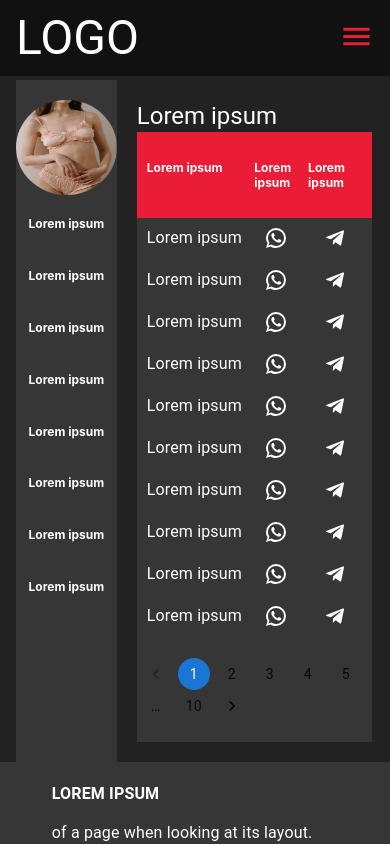
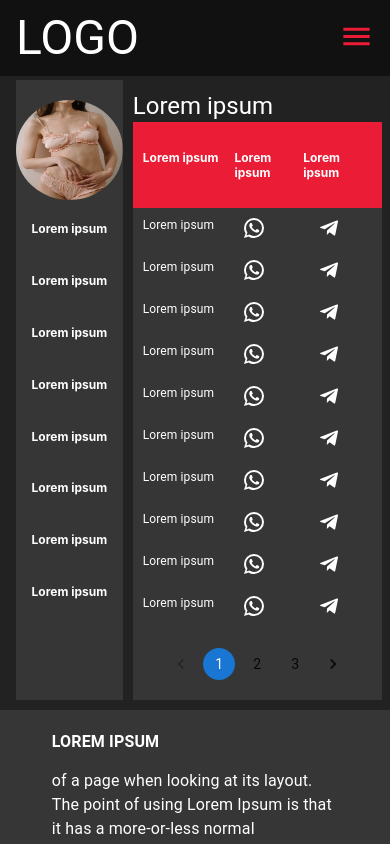
Before and after one commit to tecnoher/mig, a React (Create React App) app: page /dashboard in a window 390 px wide. Shown: the top 844 px of the page. Built offline with nearby package versions, Linux system fonts and the light colour scheme.

Commit message:
wip tablet view

```diff
--- a/src/features/AdminDashboard/index.tsx
+++ b/src/features/AdminDashboard/index.tsx
@@ -1,21 +1,6 @@
-import { CustomCard, LeftPanel, RightPanel } from "@components";
-import MenuOpenIcon from "@material-ui/icons/MenuOpen";
-import ArrowDropDownIcon from "@material-ui/icons/ArrowDropDown";
-import ArrowDropUpIcon from "@material-ui/icons/ArrowDropUp";
 import WhatsAppIcon from "@material-ui/icons/WhatsApp";
 import TelegramIcon from "@material-ui/icons/Telegram";
-import RoomIcon from "@material-ui/icons/Room";
-import {
-  Box,
-  Button,
-  Container,
-  Divider,
-  Grid,
-  Pagination,
-  TextField,
-  Typography,
-  useMediaQuery,
-} from "@mui/material";
+import { Box, Button, Container, Pagination, Typography } from "@mui/material";
 import React, { FC, useEffect, useState } from "react";
 import { useStyles } from "./styles";
 
@@ -76,13 +61,22 @@ const AdminDashboard: FC = () => {
           <Typography variant="h5">Lorem ipsum</Typography>
           <Box>
             <Box className={classes.tableHeader}>
-              <h6 className={classes.leftPanelH4} style={{ width: "50%" }}>
+              <h6
+                className={classes.leftPanelH4}
+                style={width < 1000 ? { width: "40%" } : { width: "50%" }}
+              >
                 Lorem ipsum
               </h6>
-              <h6 className={classes.leftPanelH4} style={{ width: "25%" }}>
+              <h6
+                className={classes.leftPanelH4}
+                style={width < 1000 ? { width: "30%" } : { width: "25%" }}
+              >
                 Lorem ipsum
               </h6>
-              <h6 className={classes.leftPanelH4} style={{ width: "25%" }}>
+              <h6
+                className={classes.leftPanelH4}
+                style={width < 1000 ? { width: "30%" } : { width: "25%" }}
+              >
                 Lorem ipsum
               </h6>
             </Box>
@@ -90,10 +84,19 @@ const AdminDashboard: FC = () => {
               {tableContent.map((item, index) => {
                 return (
                   <Box key={index} className={classes.tableRow}>
-                    <Typography variant="body1" style={{ width: "50%" }}>
+                    <Typography
+                      variant="body1"
+                      style={
+                        width < 1000
+                          ? { width: "40%", fontSize: 12 }
+                          : { width: "50%" }
+                      }
+                    >
                       Lorem ipsum
                     </Typography>
-                    <Box style={{ width: "25%" }}>
+                    <Box
+                      style={width < 1000 ? { width: "30%" } : { width: "25%" }}
+                    >
                       {width < 780 ? (
                         <>
                           <WhatsAppIcon />
@@ -106,7 +109,9 @@ const AdminDashboard: FC = () => {
                         </>
                       )}
                     </Box>
-                    <Box style={{ width: "25%" }}>
+                    <Box
+                      style={width < 1000 ? { width: "30%" } : { width: "25%" }}
+                    >
                       {width < 780 ? (
                         <>
                           <TelegramIcon />
@@ -121,7 +126,7 @@ const AdminDashboard: FC = () => {
                 );
               })}
               <Box className={classes.paginationContainer}>
-                <Pagination count={10} color="primary" />
+                <Pagination count={3} color="primary" />
               </Box>
             </Box>
           </Box>
--- a/src/features/AdminDashboard/styles.ts
+++ b/src/features/AdminDashboard/styles.ts
@@ -19,6 +19,7 @@ const useStyles = makeStyles({
     alignItems: "center",
     gap: 20,
     padding: "20px 0px",
+    marginBottom: "10px",
     "@media (max-width: 780px)": {
       gap: 5,
     },
@@ -27,6 +28,7 @@ const useStyles = makeStyles({
     width: "70%",
     padding: "20px",
     "@media (max-width: 780px)": {
+      padding: "10px",
       width: "70%",
       gap: 5,
     },
@@ -39,8 +41,7 @@ const useStyles = makeStyles({
     height: 200,
     width: 200,
     "@media (max-width: 780px)": {
-      padding: "0px 0px",
-      height: 95,
+      height: 100,
       width: "100%",
     },
   },
```
